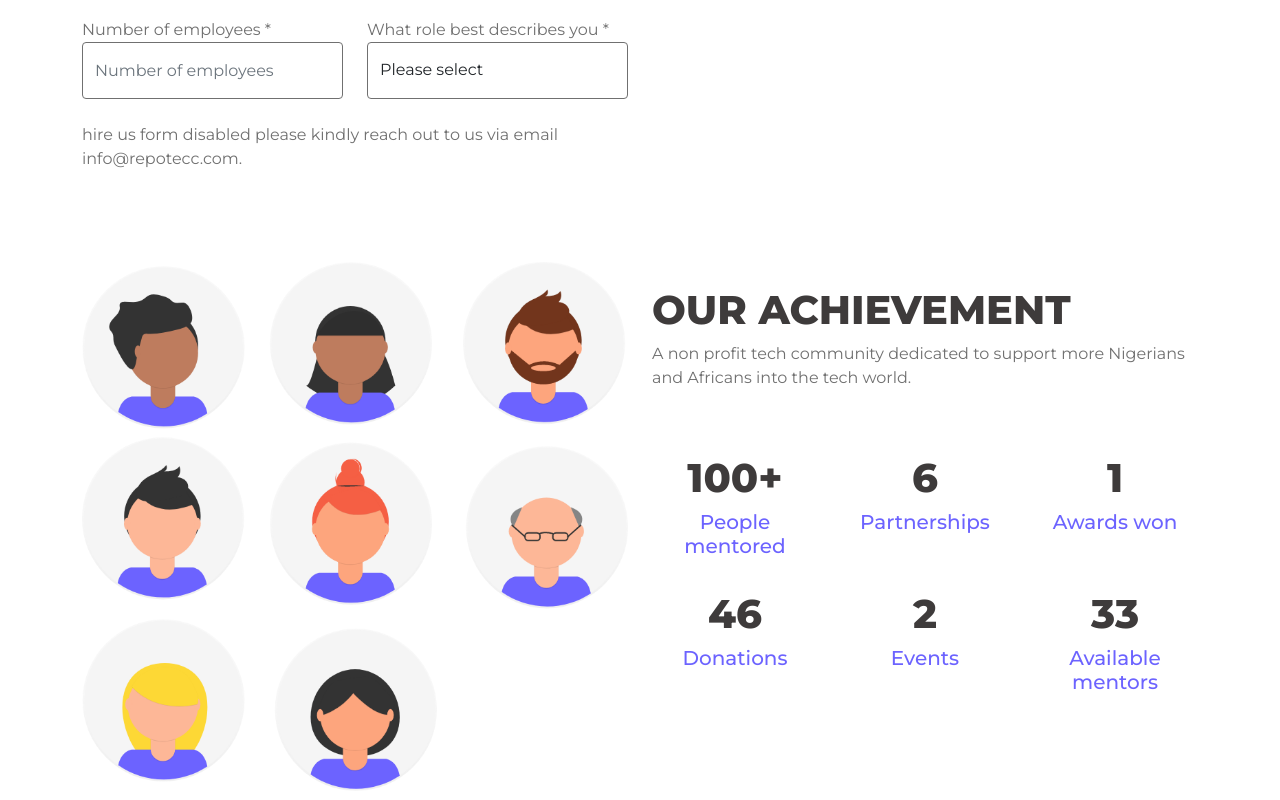
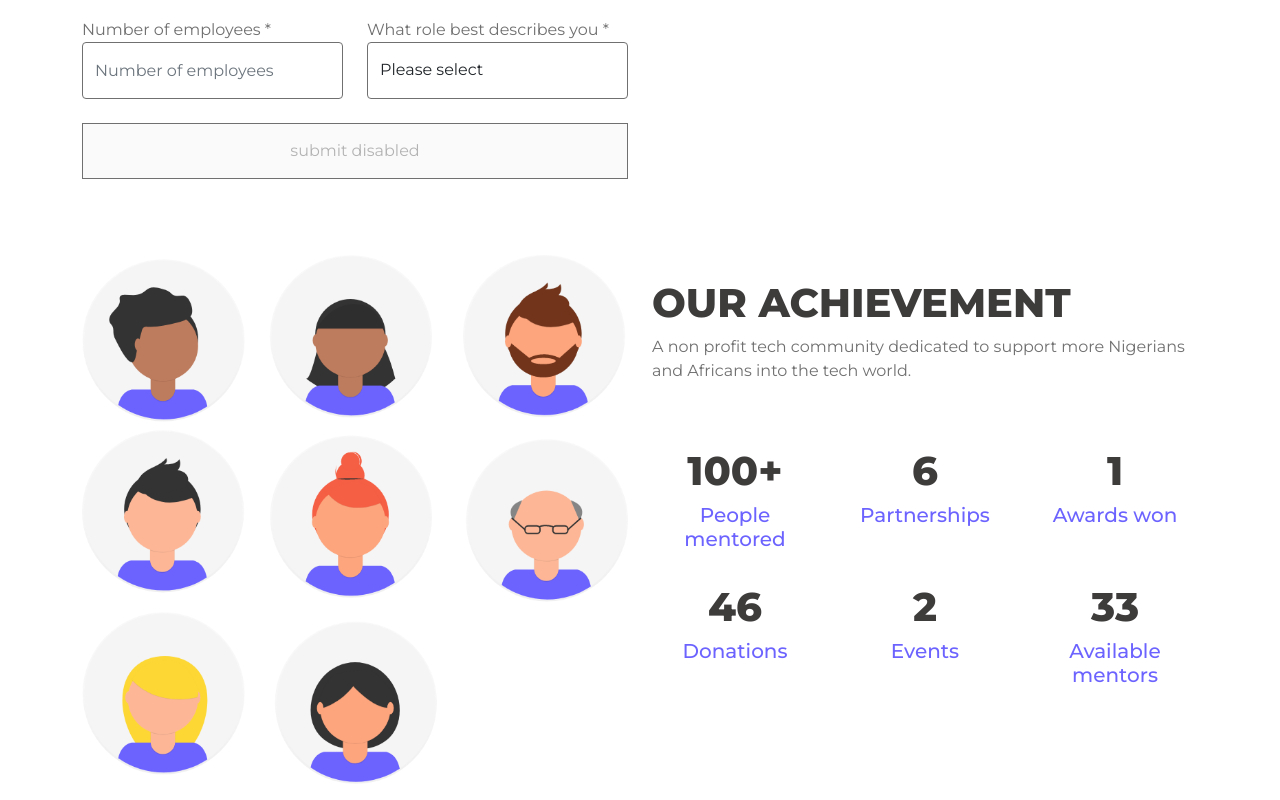
Before and after one commit to Repotecc/website, a Next.js app: page / in a window 1280 px wide. Shown: the part 2500-3300 px from the top of the page. Built offline with nearby package versions, Linux system fonts and the light colour scheme.

Commit message:
added techfest link

```diff
--- a/components/Home/Contactusform.js
+++ b/components/Home/Contactusform.js
@@ -102,8 +102,9 @@ class Contactusform extends React.Component{
                 <br /> <br />
 
                 <div  className="center">
-                    <p className="text-mute">contact form disabled please kindly reach out to us via email info@repotecc.com.</p>
-               {/*       <input name="contactus" value="submit disabled" type="submit" /> */}
+                    {/* <p className="text-mute">contact form disabled please kindly reach out to us via email info@repotecc.com.</p> */}
+                     <br />
+                     <input name="contactus" value="submit disabled" type="submit"  disabled/>
 
                 </div>
 
--- a/components/Home/Hireusform.js
+++ b/components/Home/Hireusform.js
@@ -131,8 +131,9 @@ class Hireusform extends React.Component{
             {/* <p>We'll get back to you via your work email after you submit this form.</p> */}
 
             <div  className="center">
-            <p className="text-mute">hire us form disabled please kindly reach out to us via email info@repotecc.com.</p>
-                {/* <input name="hireus" value="submit disabled" type="submit" /> */}
+            {/* <p className="text-mute">hire us form disabled please kindly reach out to us via email info@repotecc.com.</p> */}
+                <br />
+                <input name="hireus" value="submit disabled" type="submit" disabled />
 
             </div>
 
--- a/next.config.js
+++ b/next.config.js
@@ -6,6 +6,10 @@ module.exports = {
             source: '/techfest-volunteers',
             destination: 'https://docs.google.com/forms/d/e/1FAIpQLSdqHwGY60GvX4Dy98Wp9uJD67YAQgnlm8G0u8B08j_gjXdi4g/viewform?usp=sf_link',
             permanent: false,
+        },{
+            source: '/techfest22',
+            destination: 'https://docs.google.com/forms/d/e/1FAIpQLSePMMg8e8hpSCWd9zJYWBxQCo0Y5xE6ozR_FidUvWbN_jKtsw/viewform?usp=sf_link',
+            permanent: false,
         }
     ]
   }
```
Also changed, not shown: pages/_middleware.js (deleted, +0 -8 lines).
